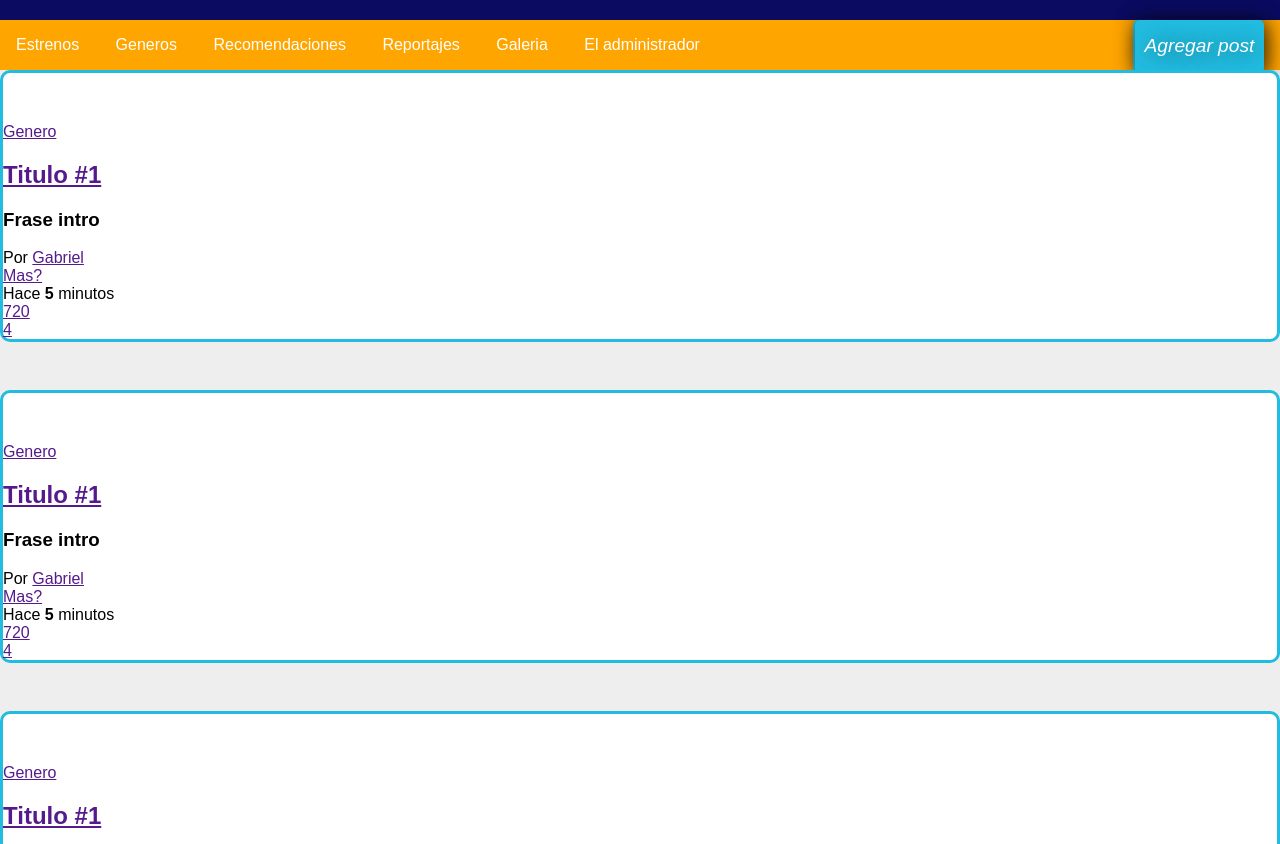
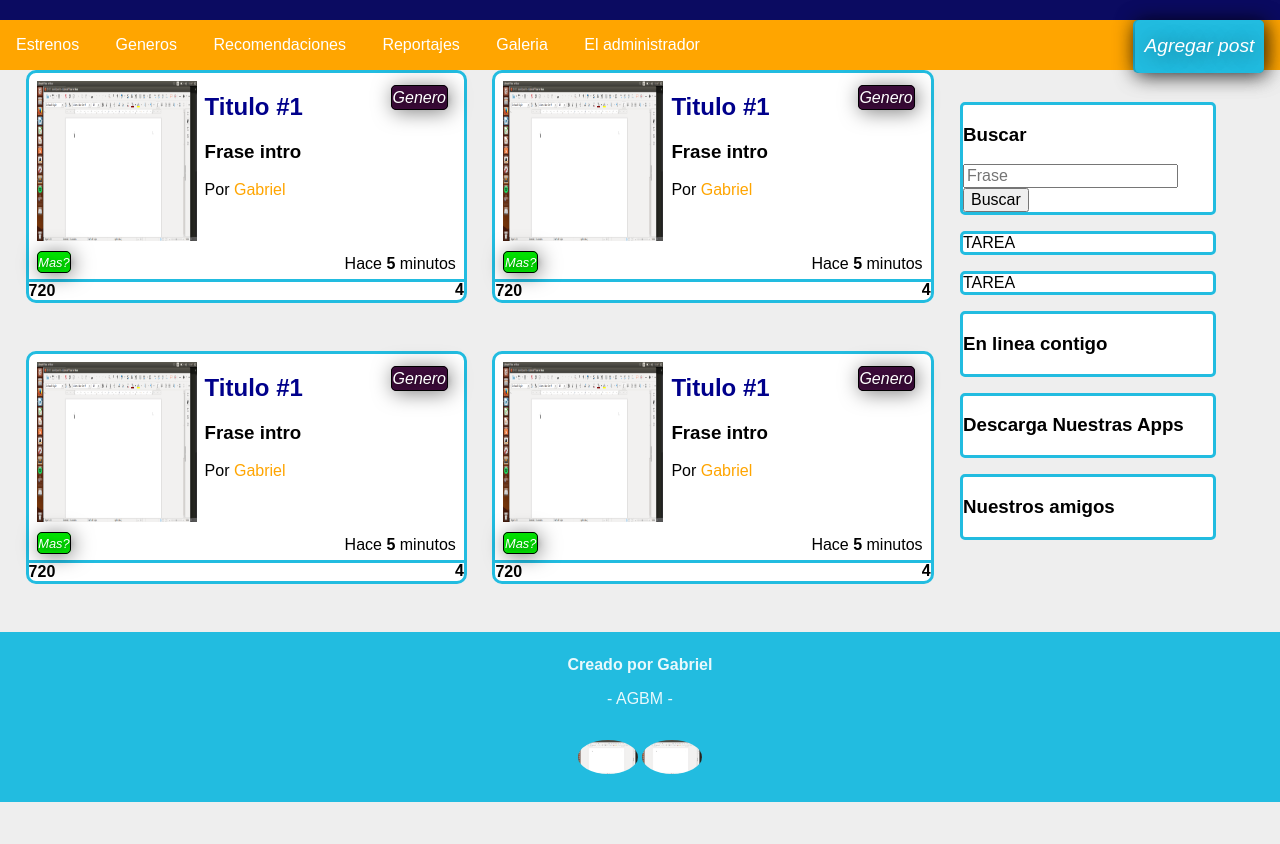
Before and after one commit to Gabriel2793/Curso, a plain HTML site: page Proyect/index.html in a window 1280 px wide. Shown: the part 108-952 px from the top of the page. After the commit the page ends 910 px from the top, so only its background shows below. Drawn offline with Linux system fonts and the light colour scheme.

Commit message:
Cuarta clase

```diff
--- a/Proyect/css/index.css
+++ b/Proyect/css/index.css
@@ -143,3 +143,186 @@ section #id_contenedor{
 	min-height: 128px;
 	position: relative;
 }
+
+.img_art{
+	float: left;
+	margin: 0.5em;
+}
+
+.hola{
+	width: 10em;
+	height: 10em;
+}
+
+.class_genero{
+	float: right;
+	margin:1em;
+}
+
+.class_genero a{
+	background: #3b0b39;
+	border: 1px solid black;
+	border-radius: 5px;
+	font-style: italic;
+	text-decoration: none;
+	padding: 0.2em 0.05em;
+	text-shadow: rgba(0,0,0,0.5) 2px 2px 5px;
+	box-shadow: rgba(0,0,0,0.5) 2px 2px 20px;
+	color:white;
+}
+
+.titulo a{
+	text-decoration: none;
+	color: #00008b;
+}
+
+.autor a{
+	text-decoration: none;
+	color: orange;
+}
+
+.datos_item{
+	border-bottom: 3px solid #22bce0;
+	padding-bottom: 0.5em;
+	margin-top: 0.5em;
+	clear: both;
+}
+
+.mas{
+	margin-left: 0.5em;
+}
+
+.time{
+	float: right;
+	margin-right: 0.5em;
+	margin-top:-1em;
+}
+
+.mas a{
+	background: #01df01;
+	border: 1px solid black;
+	border-radius: 5px;
+	font-style: italic;
+	font-size: 0.8em;
+	text-decoration: none;
+	padding: 0.2em 0.05em;
+	text-shadow: rgba(0,0,0,0.5) 2px 2px 5px;
+	box-shadow: rgba(0,0,0,0.5) 2px 2px 20px;
+	color:white;
+}
+
+.clasificacion .votos{
+	position:relative;
+	left: 0;
+}
+.clasificacion .estrellas{
+	position: absolute;
+	right: 0;
+	bottom: 1px;
+}
+
+.i_mas, .i_menos, .nvotos, .estrella, .nestrellas{
+	text-decoration: none;
+}
+.nvotos, .nestrellas{
+	font-weight: bold;
+	color:black;
+}
+
+aside{
+	border-radius: 10px;
+	margin-right: 4em;
+	margin-top: 2em;
+	position: relative;
+}
+.marco{
+	background-color: white;
+	border:3px solid #22bce0;
+	border-radius: 5px;
+	margin-bottom: 1em;
+}
+
+@media screen and (max-width: 1080px){
+	nav ul{
+		height: 50%;
+	}
+
+	#m_menu{
+		display: block;
+	}
+
+	#m_menu img{
+		width:50%;
+	}
+
+	#mostraris{
+		margin-top:  -0.1em;
+	}
+
+	#mostraraddp{
+		font-size: 12px;
+		margin-top: -0.1em
+	}
+}
+
+footer{
+	color: rgba(255,255,255,0.9);
+	background: #22bce0;
+	text-align: center;
+	padding: 0.5em;
+}
+
+#logos_cine{
+	display: inline-block;
+}
+
+#cine img{
+	border-radius: 50%;
+	width: 60px;
+	-webkit-transition:1s;
+	-moz-transition:1s;
+	-o-transition:1s;
+	-ms-transition:1s;
+}
+
+#cine img:hover{
+	-webkit-transform:rotate(360deg);
+	-moz-transform:rotate(360deg);
+	-o-transform:rotate(360deg);
+	-ms-transform:rotate(360deg);
+}
+
+@media screen and (min-width: 1000px){
+	aside{
+		display: block;
+		float: right;
+		margin:2em 4em 2em 1em;
+		width: 20%;
+	}
+}
+
+@media screen and (min-width: 800px){
+	#id_contenedor{
+		overflow: hidden;
+	}
+
+	#id_contenedor .articulo{
+		width: 34%;
+		float: left;
+	}
+	#id_contenedor .articulo{
+		margin-left: 2%;
+	}
+}
+
+/*
+google font
+icomoon
+	click en periodico lapices mobil personas binoculares mundo estrella puerta flechas google facbook twitter bogle apple android
+	generate font
+		cambiar nombres
+		Download
+		copiar carpeta fonts a Proyecto
+		abrir style.css con sublime y copiar contenido en index.css asta arriba
+		ingresar class="icon-enter"
+*/
--- a/Proyect/index.html
+++ b/Proyect/index.html
@@ -57,10 +57,56 @@
 			</div>
 		<!-- Seccion de articulos-->
 			<section id="id_contenedor" class="class_contenedor">
+				<!--Menu lateral-->
+					<aside id="m_aside">
+						<div id="mini_buscar" class="marco">
+							<h3>Buscar <a href=""></a></h3>
+							<div id="buscar">
+								<input type="text" id="minif" placeholder="Frase" required>
+								<input type="submit" value="Buscar">
+							</div>
+						</div>
+						<div id="mini_leido" class="marco">
+							<!--(tarea)-->
+							TAREA
+						</div>
+						<div id="mini_seguidor" class="marco">
+							<!--(tarea)-->
+							TAREA
+						</div>
+						<div id="mini_contigo" class="marco">
+							<h3 class="linea">En linea contigo
+								<a href=""></a>
+							</h3>
+							<div id="sn">
+								<a href=""></a>
+								<a href=""></a>
+								<a href=""></a>
+								<a href=""></a>
+							</div>
+						</div>
+						<div id="mini_apps" class="marco">
+							<h3 class="linea">Descarga Nuestras Apps
+								<a href=""></a>
+							</h3>
+							<div class="b_apps">
+								<a href="" id="opcion1"></a>
+								<a href="" id="opcion2"></a>
+							</div>
+						</div>
+						<div id="mini_amigas" class="marco">
+							<h3 class="linea">Nuestros amigos
+								<a href=""></a>
+							</h3>
+							<div class="namigos">
+								<!--(tarea)-->
+							</div>
+						</div>
+					</aside>
 				<!--Articulo 1-->
 					<article class="articulo">
 						<figure class="img_art">
-							<img src="">
+							<img src="img/1.png" class="hola">
 						</figure>
 						<div class="class_genero">
 							<a href="">Genero</a>
@@ -84,20 +130,20 @@
 						</div>
 						<div class="clasificacion">
 							<div class="votos">
-								<a href="" class=""></a>
+								<a href="" class="i_mas"></a>
 								<a href="" class="nvotos"> 720 </a>
-								<a href="" class=""></a>
+								<a href="" class="i_menos"></a>
 							</div>
 							<div class="estrellas">
-								<a href="" class=""></a>
+								<a href="" class="estrella"></a>
 								<a href="" class="nestrellas"> 4</a>
 							</div>
 						</div>
 					</article>
-				<!--Articulo 2-->
+				<!--Articulo 1-->
 					<article class="articulo">
 						<figure class="img_art">
-							<img src="">
+							<img src="img/1.png" class="hola">
 						</figure>
 						<div class="class_genero">
 							<a href="">Genero</a>
@@ -121,20 +167,20 @@
 						</div>
 						<div class="clasificacion">
 							<div class="votos">
-								<a href="" class=""></a>
+								<a href="" class="i_mas"></a>
 								<a href="" class="nvotos"> 720 </a>
-								<a href="" class=""></a>
+								<a href="" class="i_menos"></a>
 							</div>
 							<div class="estrellas">
-								<a href="" class=""></a>
+								<a href="" class="estrella"></a>
 								<a href="" class="nestrellas"> 4</a>
 							</div>
 						</div>
 					</article>
-				<!--Articulo 3-->
+				<!--Articulo 1-->
 					<article class="articulo">
 						<figure class="img_art">
-							<img src="">
+							<img src="img/1.png" class="hola">
 						</figure>
 						<div class="class_genero">
 							<a href="">Genero</a>
@@ -158,20 +204,20 @@
 						</div>
 						<div class="clasificacion">
 							<div class="votos">
-								<a href="" class=""></a>
+								<a href="" class="i_mas"></a>
 								<a href="" class="nvotos"> 720 </a>
-								<a href="" class=""></a>
+								<a href="" class="i_menos"></a>
 							</div>
 							<div class="estrellas">
-								<a href="" class=""></a>
+								<a href="" class="estrella"></a>
 								<a href="" class="nestrellas"> 4</a>
 							</div>
 						</div>
 					</article>
-				<!--Articulo 4-->
+				<!--Articulo 1-->
 					<article class="articulo">
 						<figure class="img_art">
-							<img src="">
+							<img src="img/1.png" class="hola">
 						</figure>
 						<div class="class_genero">
 							<a href="">Genero</a>
@@ -195,61 +241,17 @@
 						</div>
 						<div class="clasificacion">
 							<div class="votos">
-								<a href="" class=""></a>
+								<a href="" class="i_mas"></a>
 								<a href="" class="nvotos"> 720 </a>
-								<a href="" class=""></a>
+								<a href="" class="i_menos"></a>
 							</div>
 							<div class="estrellas">
-								<a href="" class=""></a>
+								<a href="" class="estrella"></a>
 								<a href="" class="nestrellas"> 4</a>
 							</div>
 						</div>
 					</article>
 			</section>
-		<!--Menu lateral-->
-			<aside id="m_aside">
-				<div id="mini_buscar" class="marco">
-					<h3>Buscar <a href=""></a></h3>
-					<div id="buscar">
-						<input type="text" id="minif" placeholder="Frase" required>
-						<input type="submit" value="Buscar">
-					</div>
-				</div>
-				<div id="mini_leido" class="marco">
-					<!--(tarea)-->
-				</div>
-				<div id="mini_seguidor" class="marco">
-					<!--(tarea)-->
-				</div>
-				<div id="mini_contigo" class="marco">
-					<h3 class="linea">En linea contigo
-						<a href=""></a>
-					</h3>
-					<div id="sn">
-						<a href=""></a>
-						<a href=""></a>
-						<a href=""></a>
-						<a href=""></a>
-					</div>
-				</div>
-				<div id="mini_apps" class="marco">
-					<h3 class="linea">Descarga Nuestras Apps
-						<a href=""></a>
-					</h3>
-					<div class="b_apps">
-						<a href="" id="opcion1"></a>
-						<a href="" id="opcion2"></a>
-					</div>
-				</div>
-				<div id="mini_amigas" class="marco">
-					<h3 class="linea">Nuestros amigos
-						<a href=""></a>
-					</h3>
-					<div class="namigos">
-						<!--(tarea)-->
-					</div>
-				</div>
-			</aside>
 		<!--Footer-->
 			<footer>
 				<p>
@@ -260,8 +262,8 @@
 				</p>
 				<div id="logos_cine">
 					<figure id="cine">
-						<a href=""><img src=""></a>
-						<a href=""><img src=""></a>
+						<a href=""><img src="img/1.png"></a>
+						<a href=""><img src="img/1.png"></a>
 					</figure>
 				</div>
 			</footer>
```
